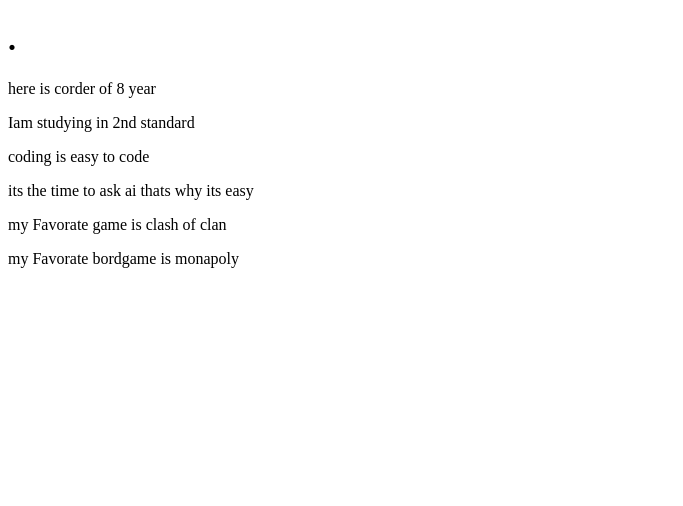
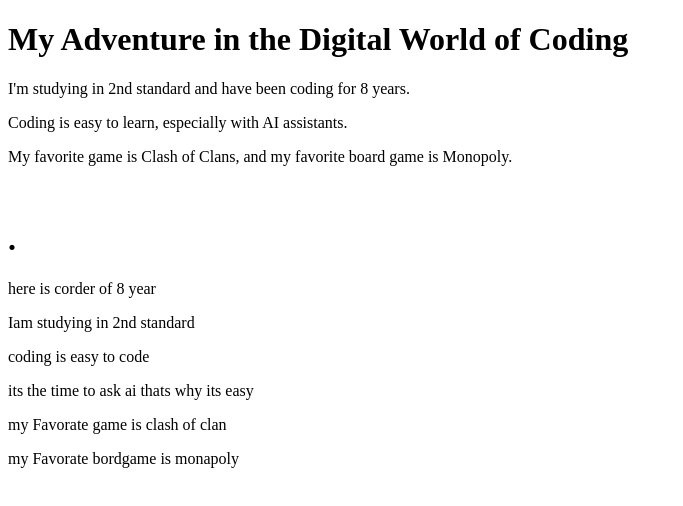
Before and after one commit to itsmohammedumar/website, a plain HTML site: page index.html in a window 1280 px wide. Shown: the whole page, without its empty margins (0-683 px from the left). Drawn offline with Linux system fonts and the light colour scheme.

Commit message:
Update index.html

```diff
--- a/index.html
+++ b/index.html
@@ -1,4 +1,19 @@
 <!DOCTYPE html>
+<html lang="en">
+<head>
+  <meta charset="UTF-8">
+  <meta name="viewport" content="width=device-width, initial-scale=1.0">
+  <title>My Website</title>
+</head>
+<body>
+  <div>
+    <h1>My Adventure in the Digital World of Coding</h1>
+    <p>I'm studying in 2nd standard and have been coding for 8 years.</p>
+    <p>Coding is easy to learn, especially with AI assistants.</p>
+    <p>My favorite game is Clash of Clans, and my favorite board game is Monopoly.</p>
+  </div>
+</body>
+</html>﻿<!DOCTYPE html>
 <html lang="en">
 <head>
     <meta charset="UTF-8">
```
